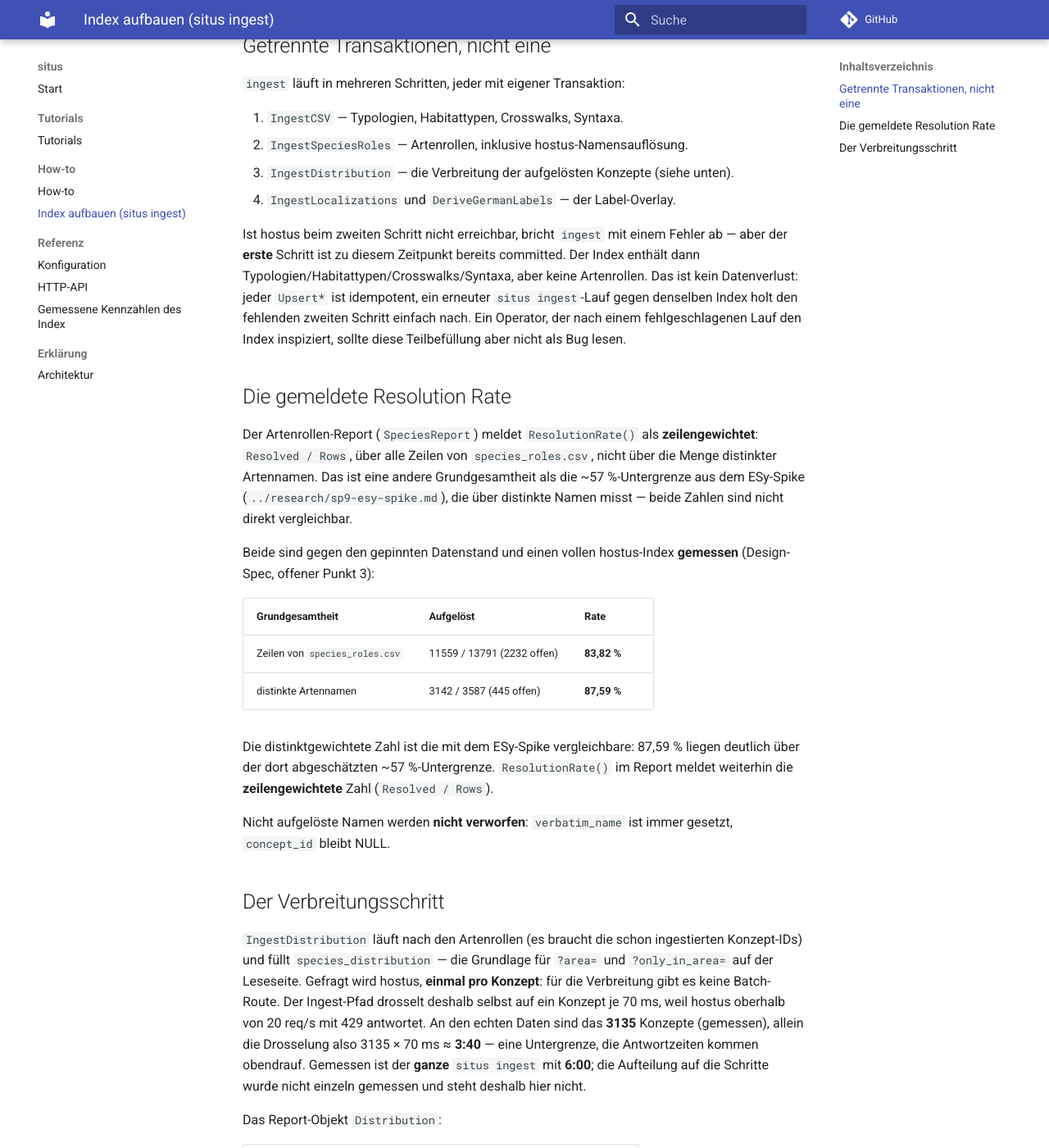
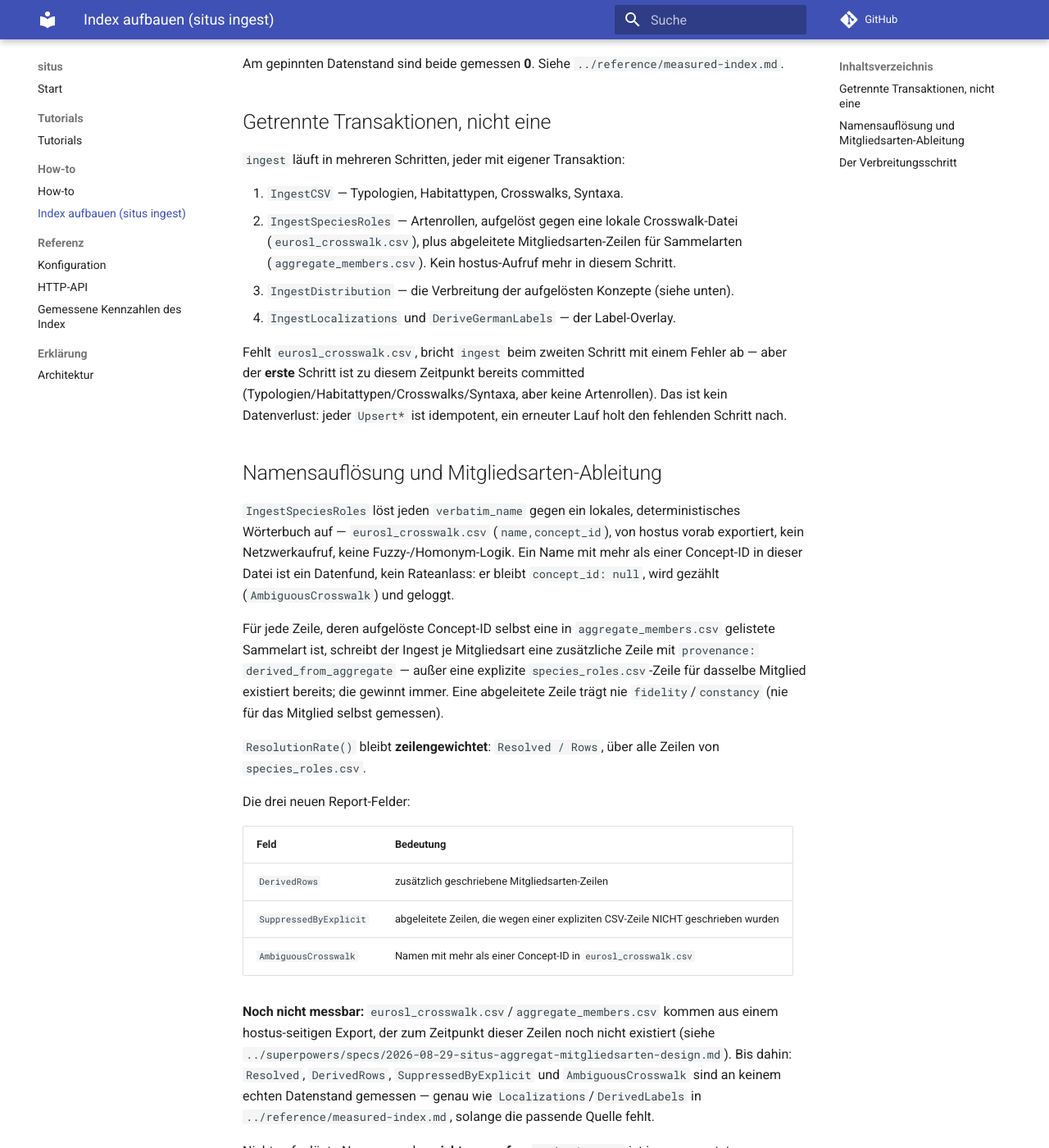
Before and after one commit to jobrunner/situs, an MkDocs documentation site: the page built from docs/how-to/ingest.md, in a window 1280 px wide and 1400 px high, scrolled down 975 px. Shown: the whole window at 82% size. Built offline with MkDocs 1.6.1 and Material for MkDocs 9.7.7, drawn with Linux system fonts in a browser that asks for light colours; comment, search, counter and statistics services are not loaded; some of the changed text lies outside the part shown.

Commit message:
docs(how-to): describe the crosswalk-file species resolution and aggregate derivation

```diff
--- a/docs/how-to/ingest.md
+++ b/docs/how-to/ingest.md
@@ -11,6 +11,10 @@
 `localizations.csv`) aus `--csv-dir` und schreibt in die SQLite-Datei
 `--db`. Die Ausgabe ist ein JSON-Report mit den Zeilenzählern je Entität
 plus dem Artenrollen-Report (siehe unten).
+
+`--crosswalk`/`--aggregate-members` sind optional und fallen auf
+`<csv-dir>/eurosl_crosswalk.csv` bzw. `<csv-dir>/aggregate_members.csv`
+zurück — nur bei abweichender Ablage nötig.
 
 `--db` ist **optional** und fällt auf `index.path` (`SITUS_INDEX_PATH`,
 Default `situs.sqlite`) zurück — dieselbe Datei, aus der `serve` liest. Das
@@ -46,39 +50,54 @@
 `ingest` läuft in mehreren Schritten, jeder mit eigener Transaktion:
 
 1. `IngestCSV` — Typologien, Habitattypen, Crosswalks, Syntaxa.
-2. `IngestSpeciesRoles` — Artenrollen, inklusive hostus-Namensauflösung.
+2. `IngestSpeciesRoles` — Artenrollen, aufgelöst gegen eine lokale
+   Crosswalk-Datei (`eurosl_crosswalk.csv`), plus abgeleitete
+   Mitgliedsarten-Zeilen für Sammelarten (`aggregate_members.csv`). Kein
+   hostus-Aufruf mehr in diesem Schritt.
 3. `IngestDistribution` — die Verbreitung der aufgelösten Konzepte (siehe unten).
 4. `IngestLocalizations` und `DeriveGermanLabels` — der Label-Overlay.
 
-Ist hostus beim zweiten Schritt nicht erreichbar, bricht `ingest` mit einem
+Fehlt `eurosl_crosswalk.csv`, bricht `ingest` beim zweiten Schritt mit einem
 Fehler ab — aber der **erste** Schritt ist zu diesem Zeitpunkt bereits
-committed. Der Index enthält dann Typologien/Habitattypen/Crosswalks/Syntaxa,
-aber keine Artenrollen. Das ist kein Datenverlust: jeder `Upsert*` ist
-idempotent, ein erneuter `situs ingest`-Lauf gegen denselben Index holt den
-fehlenden zweiten Schritt einfach nach. Ein Operator, der nach einem
-fehlgeschlagenen Lauf den Index inspiziert, sollte diese Teilbefüllung aber
-nicht als Bug lesen.
+committed (Typologien/Habitattypen/Crosswalks/Syntaxa, aber keine
+Artenrollen). Das ist kein Datenverlust: jeder `Upsert*` ist idempotent, ein
+erneuter Lauf holt den fehlenden Schritt nach.
 
-## Die gemeldete Resolution Rate
+## Namensauflösung und Mitgliedsarten-Ableitung
 
-Der Artenrollen-Report (`SpeciesReport`) meldet `ResolutionRate()` als
-**zeilengewichtet**: `Resolved / Rows`, über alle Zeilen von
-`species_roles.csv`, nicht über die Menge distinkter Artennamen. Das ist eine
-andere Grundgesamtheit als die ~57 %-Untergrenze aus dem ESy-Spike
-(`../research/sp9-esy-spike.md`), die über distinkte Namen misst — beide
-Zahlen sind nicht direkt vergleichbar.
+`IngestSpeciesRoles` löst jeden `verbatim_name` gegen ein lokales,
+deterministisches Wörterbuch auf — `eurosl_crosswalk.csv`
+(`name,concept_id`), von hostus vorab exportiert, kein Netzwerkaufruf, keine
+Fuzzy-/Homonym-Logik. Ein Name mit mehr als einer Concept-ID in dieser Datei
+ist ein Datenfund, kein Rateanlass: er bleibt `concept_id: null`, wird
+gezählt (`AmbiguousCrosswalk`) und geloggt.
 
-Beide sind gegen den gepinnten Datenstand und einen vollen hostus-Index
-**gemessen** (Design-Spec, offener Punkt 3):
+Für jede Zeile, deren aufgelöste Concept-ID selbst eine in
+`aggregate_members.csv` gelistete Sammelart ist, schreibt der Ingest je
+Mitgliedsart eine zusätzliche Zeile mit `provenance: derived_from_aggregate`
+— außer eine explizite `species_roles.csv`-Zeile für dasselbe Mitglied
+existiert bereits; die gewinnt immer. Eine abgeleitete Zeile trägt nie
+`fidelity`/`constancy` (nie für das Mitglied selbst gemessen).
 
-| Grundgesamtheit | Aufgelöst | Rate |
-|---|---|---|
-| Zeilen von `species_roles.csv` | 11559 / 13791 (2232 offen) | **83,82 %** |
-| distinkte Artennamen | 3142 / 3587 (445 offen) | **87,59 %** |
+`ResolutionRate()` bleibt **zeilengewichtet**: `Resolved / Rows`, über alle
+Zeilen von `species_roles.csv`.
 
-Die distinktgewichtete Zahl ist die mit dem ESy-Spike vergleichbare: 87,59 %
-liegen deutlich über der dort abgeschätzten ~57 %-Untergrenze. `ResolutionRate()`
-im Report meldet weiterhin die **zeilengewichtete** Zahl (`Resolved / Rows`).
+Die drei neuen Report-Felder:
+
+| Feld | Bedeutung |
+|---|---|
+| `DerivedRows` | zusätzlich geschriebene Mitgliedsarten-Zeilen |
+| `SuppressedByExplicit` | abgeleitete Zeilen, die wegen einer expliziten CSV-Zeile NICHT geschrieben wurden |
+| `AmbiguousCrosswalk` | Namen mit mehr als einer Concept-ID in `eurosl_crosswalk.csv` |
+
+**Noch nicht messbar:** `eurosl_crosswalk.csv`/`aggregate_members.csv`
+kommen aus einem hostus-seitigen Export, der zum Zeitpunkt dieser Zeilen noch
+nicht existiert (siehe
+`../superpowers/specs/2026-08-29-situs-aggregat-mitgliedsarten-design.md`).
+Bis dahin: `Resolved`, `DerivedRows`, `SuppressedByExplicit` und
+`AmbiguousCrosswalk` sind an keinem echten Datenstand gemessen — genau wie
+`Localizations`/`DerivedLabels` in `../reference/measured-index.md`, solange
+die passende Quelle fehlt.
 
 Nicht aufgelöste Namen werden **nicht verworfen**: `verbatim_name` ist immer
 gesetzt, `concept_id` bleibt NULL.
```
